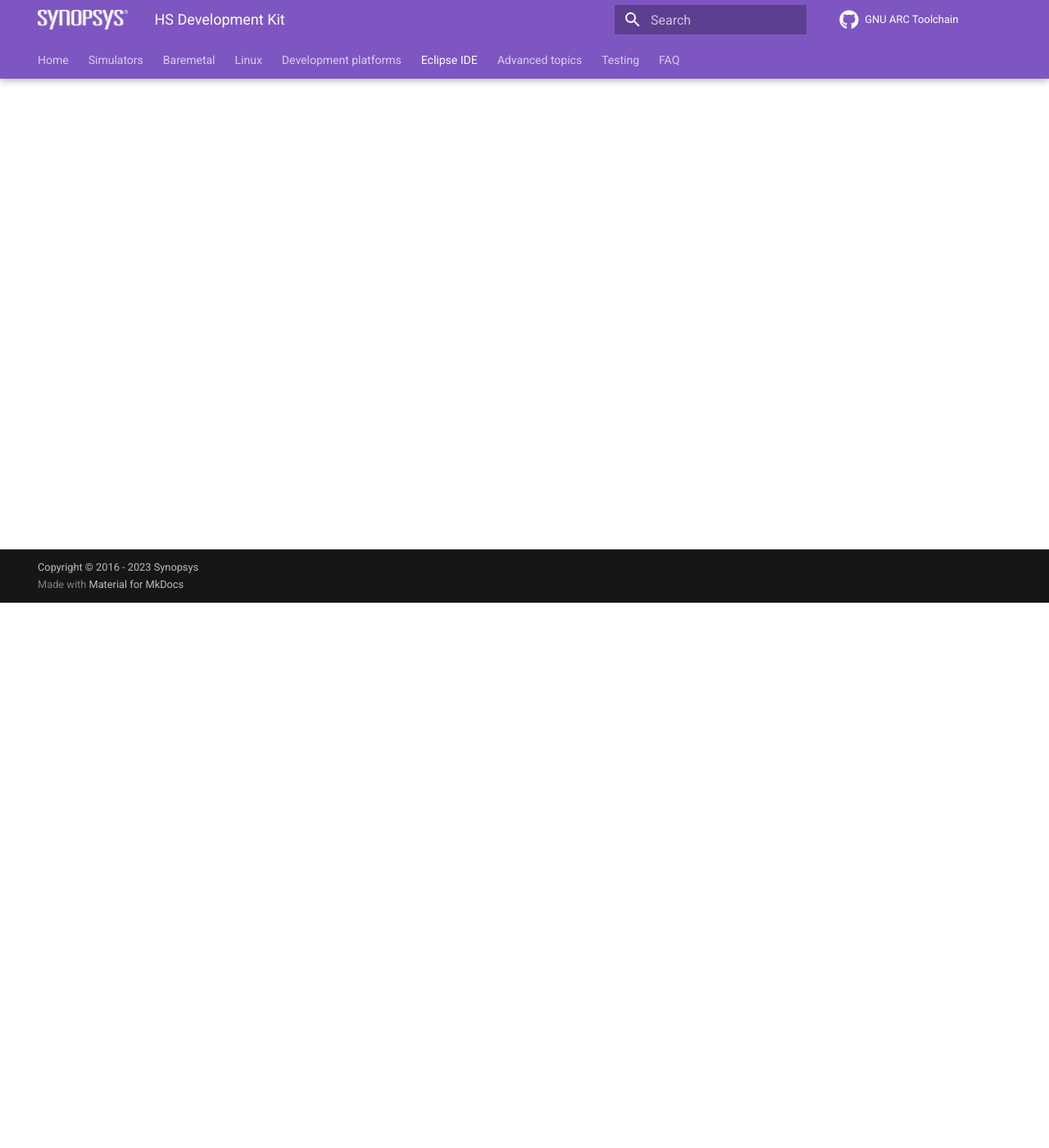
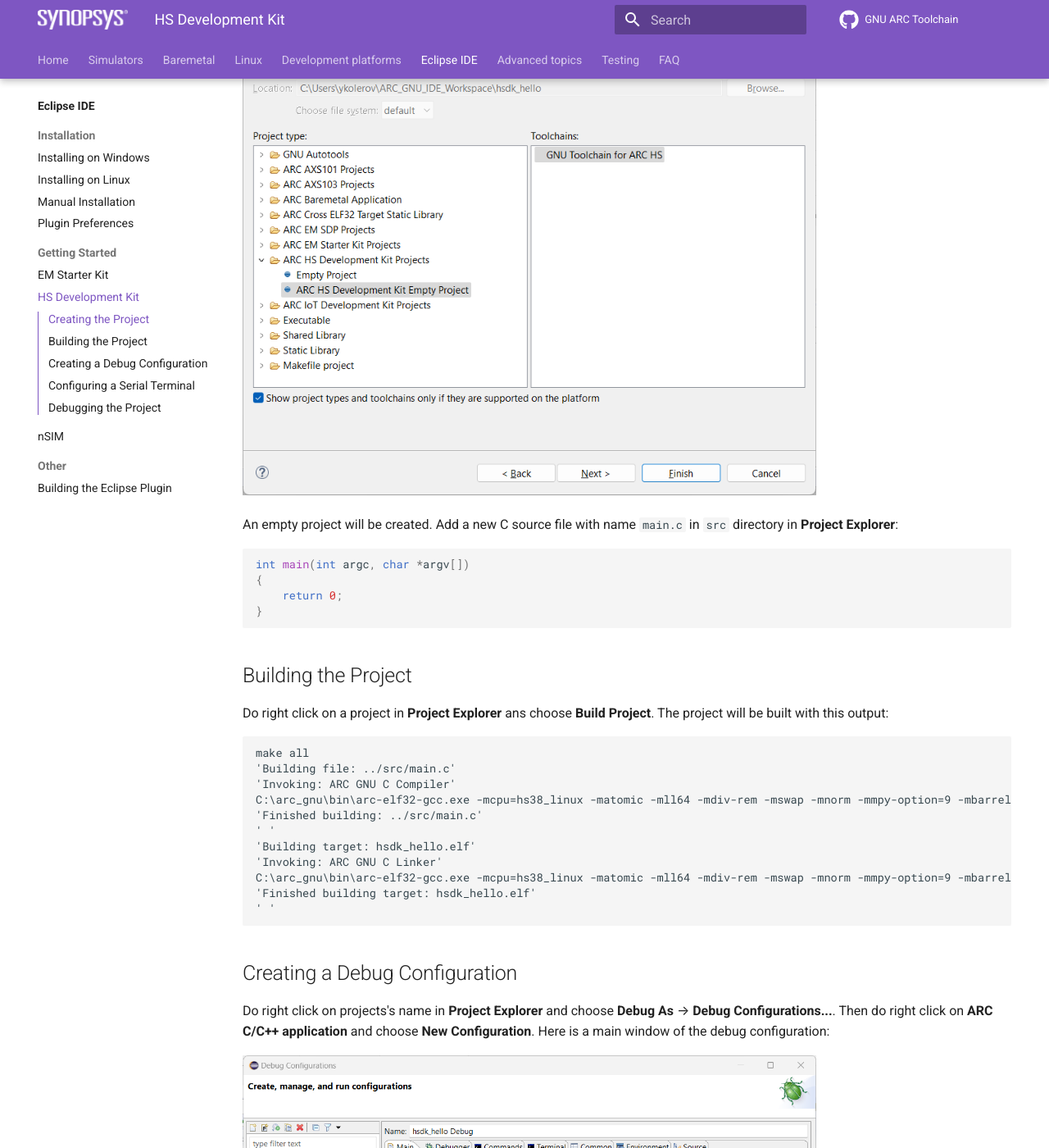
Before and after one commit to foss-for-synopsys-dwc-arc-processors/documentation, an MkDocs documentation site: the page built from docs/eclipse/getting-started/hsdk.md, in a window 1280 px wide and 1400 px high, scrolled down 665 px. Shown: the whole window at 82% size. Built offline with MkDocs 1.6.1 and Material for MkDocs 9.7.7, drawn with Linux system fonts in a browser that asks for light colours; comment, search, counter and statistics services are not loaded; some of the changed text lies outside the part shown.

Commit message:
Add HSDK getting started guide for IDE

````diff
--- a/docs/eclipse/getting-started/hsdk.md
+++ b/docs/eclipse/getting-started/hsdk.md
@@ -1 +1,77 @@
 # Getting Started with HS Development Kit
+
+!!! info
+
+    Consider reading these guides firstly:
+
+    * [Configuring HS Development Kit](https://github.com/foss-for-synopsys-dwc-arc-processors/ARC-Development-Systems-Forum/wiki/ARC-Development-Systems-Forum-Wiki-Home#arc-hs-development-kit-1)
+    * [Configuring HS Development Kit 4xD](https://github.com/foss-for-synopsys-dwc-arc-processors/ARC-Development-Systems-Forum/wiki/ARC-Development-Systems-Forum-Wiki-Home#arc-hs4xhs4xd-development-kit-1)
+    * [Installing WinUSB driver on Windows](../../platforms/winusb.md)
+
+## Creating the Project
+
+Select **File** → **New** → **Project..** and choose **C Project**.
+A list of ARC projects will appear. Choose any **ARC HS Development Kit Empty Project**
+from the **ARC EM Starter Kit Projects** group:
+
+![HS Development Kit Projects](./images/hsdk-projects.png){ width="700" }
+
+An empty project will be created. Add a new C source file with name `main.c`
+in `src` directory in **Project Explorer**:
+
+```c
+int main(int argc, char *argv[])
+{
+    return 0;
+}
+```
+
+## Building the Project
+
+Do right click on a project in **Project Explorer** ans choose **Build Project**.
+The project will be built with this output:
+
+```text
+make all
+'Building file: ../src/main.c'
+'Invoking: ARC GNU C Compiler'
+C:\arc_gnu\bin\arc-elf32-gcc.exe -mcpu=hs38_linux -matomic -mll64 -mdiv-rem -mswap -mnorm -mmpy-option=9 -mbarrel-shifter -mfpu=fpud_all --param l1-cache-size=65536 --param l1-cache-line-size=64 -include  C:\Users\ykolerov\ARC_GNU_IDE_Workspace\hsdk_hello\Debug\core_config.h -O0 -g3 -Wall -c -fmessage-length=0 -gdwarf-2 -Wa,-adhlns="src/main.o.lst" -MMD -MP -MF"src/main.d" -MT"src/main.o" -o "src/main.o" "../src/main.c"
+'Finished building: ../src/main.c'
+' '
+'Building target: hsdk_hello.elf'
+'Invoking: ARC GNU C Linker'
+C:\arc_gnu\bin\arc-elf32-gcc.exe -mcpu=hs38_linux -matomic -mll64 -mdiv-rem -mswap -mnorm -mmpy-option=9 -mbarrel-shifter -mfpu=fpud_all --param l1-cache-size=65536 --param l1-cache-line-size=64 -Wl,-marcv2elfx -L  C:\Users\ykolerov\ARC_GNU_IDE_Workspace\hsdk_hello\Debug --specs=nosys.specs -Wl,--defsym=ivtbase_addr=0x0 -Wl,-Map,hsdk_hello.map -o "hsdk_hello.elf"  ./src/main.o
+'Finished building target: hsdk_hello.elf'
+' '
+```
+
+## Creating a Debug Configuration
+
+Do right click on projects's name in **Project Explorer** and choose
+**Debug As** → **Debug Configurations...**. Then do right click on
+**ARC C/C++ application** and choose **New Configuration**. Here is a main window of
+the debug configuration:
+
+![Debug Configuration - Main](./images/hsdk-debug-conf-main.png){ width="700" }
+
+Ensure that a correct project and binary are selected. Navigate to **Main** tab
+and **Gdbserver Settings** inner tab:
+
+![Debug Configuration - GDB](./images/hsdk-debug-conf-gdb.png){ width="700" }
+
+Choose **JTAG via OpenOCD** as ARC GDB Server and **HS Development Kit** as
+a development system (use a corresponding one for your case). Also,
+choose **HS38 #1** target core. Then click on **Apply**.
+
+## Configuring a Serial Terminal
+
+Input/output functions for HS Development Kit are not supported by the toolchain yet.
+Navigate to **Terminal** inner tab of **Main** tab and unselect **Launch Terminal**
+checkbox.
+
+## Debugging the Project
+
+Open the debug configuration in **Debug Configurations** windows and click
+on **Debug** button. The **Debug** perspective will be opened:
+
+![Debug - Perspective](./images/hsdk-debug-perspective.png)
````
Also changed, not shown: docs/eclipse/getting-started/images/hsdk-debug-conf-gdb.png (added), docs/eclipse/getting-started/images/hsdk-debug-conf-main.png (added), docs/eclipse/getting-started/images/hsdk-debug-perspective.png (added), docs/eclipse/getting-started/images/hsdk-projects.png (added).
